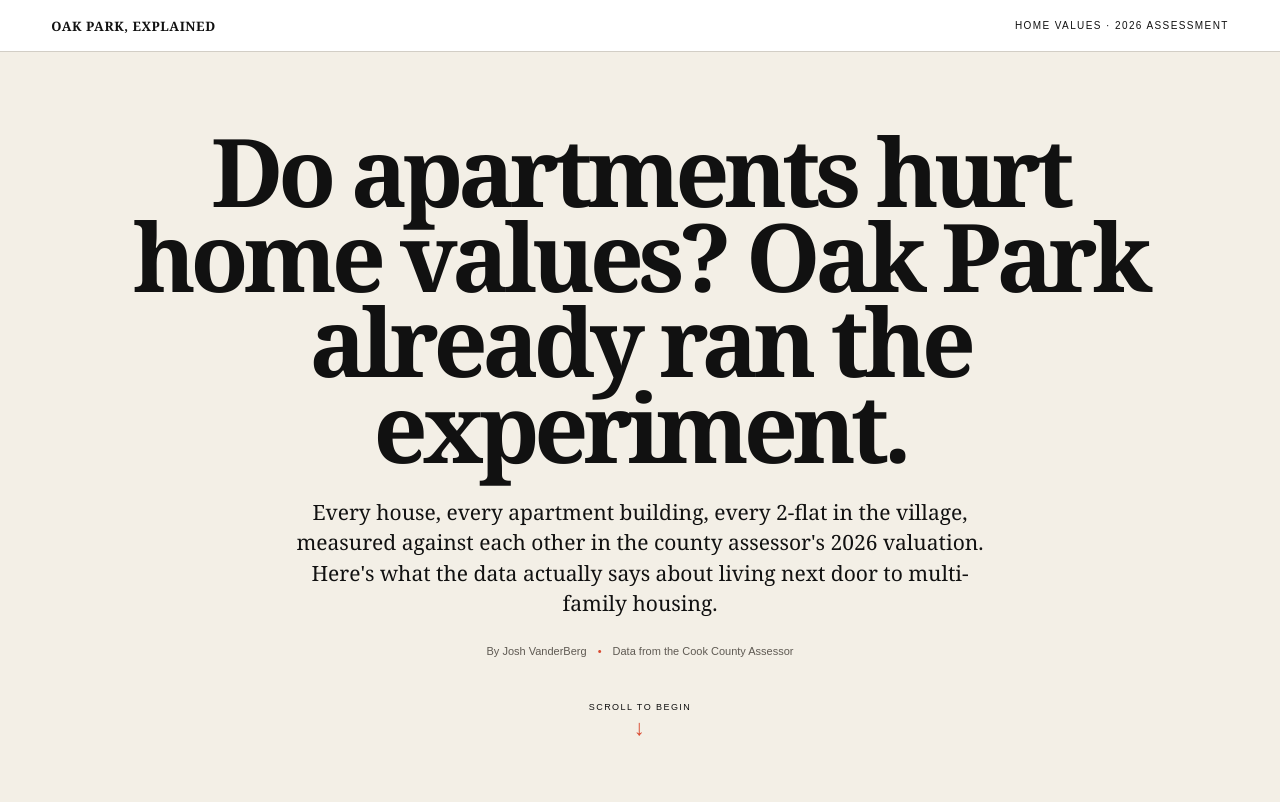
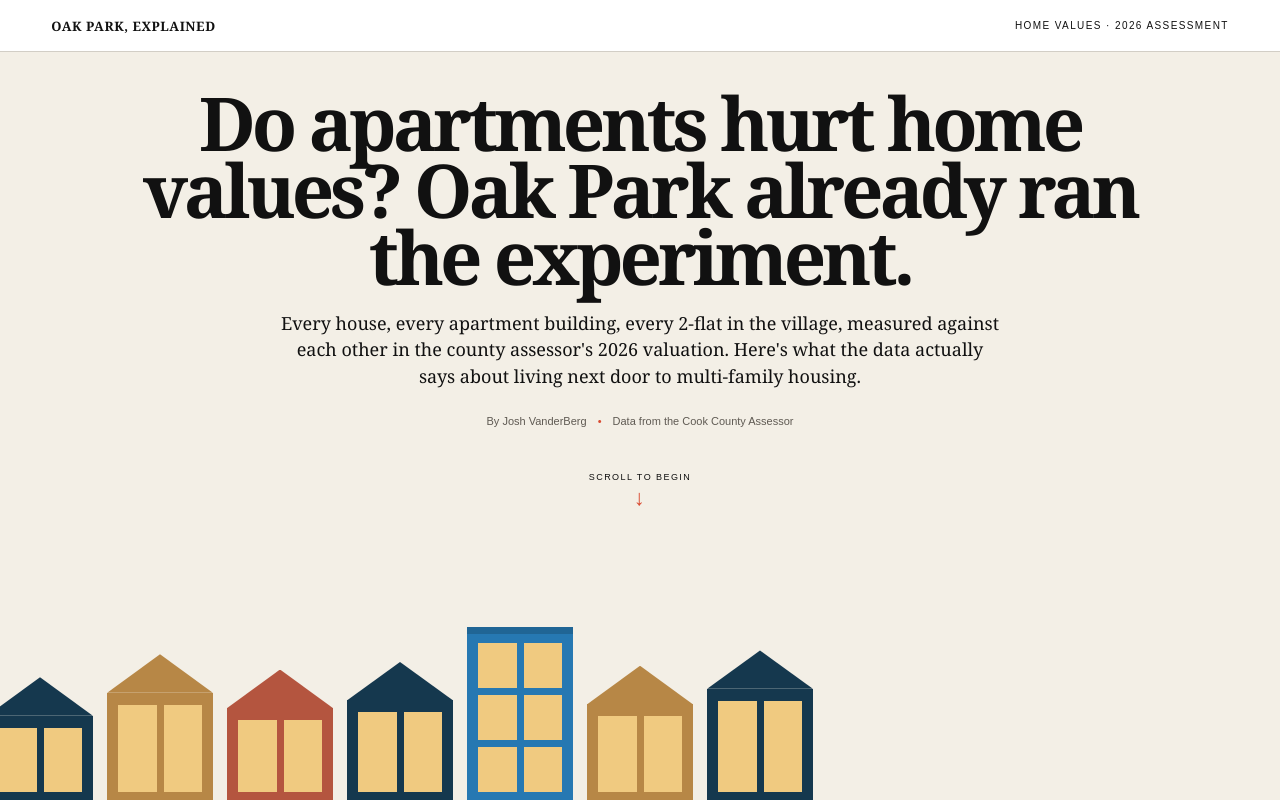
Before and after one commit to jvanderberg/proximity-explainer, a Next.js app: page / in a window 1280 px wide. Shown: the top 802 px of the page. Built offline with nearby package versions, Linux system fonts and the light colour scheme.

Commit message:
Hero streetscape graphic and 1200x630 social preview card

```diff
--- a/app/globals.css
+++ b/app/globals.css
@@ -18,8 +18,21 @@ a { color: inherit; }
 /* ---------- masthead & hero ---------- */
 .masthead { height: 52px; padding: 0 4vw; display: flex; align-items: center; justify-content: space-between; border-bottom: 1px solid #d2cec6; background: #fff; font-size: 10px; letter-spacing: .14em; position: relative; z-index: 20; }
 .brand { font: bold 13px Georgia, serif; text-decoration: none; letter-spacing: .04em; }
-.hero { min-height: calc(100svh - 52px); display: grid; place-items: center; position: relative; overflow: hidden; background: var(--paper); }
-.hero-copy { position: relative; z-index: 2; text-align: center; max-width: 1180px; padding: 7svh 24px 9svh; display: flex; flex-direction: column; align-items: center; }
+.hero { min-height: max(660px, calc(100svh - 52px)); display: grid; place-items: start center; position: relative; overflow: hidden; background: var(--paper); }
+.hero-copy { position: relative; z-index: 2; text-align: center; max-width: 1180px; padding: 5svh 24px calc(clamp(140px, 24svh, 220px) + 28px); display: flex; flex-direction: column; align-items: center; }
+
+/* hero streetscape: a quiet block of houses with 2-flats mid-block */
+.hero-street { position: absolute; left: -1%; bottom: -4px; width: 102%; height: clamp(140px, 24svh, 220px); display: flex; align-items: flex-end; gap: 1.1%; z-index: 1; }
+.lot { flex: 1; height: 100%; display: flex; flex-direction: column; justify-content: flex-end; align-items: stretch; transform: translateY(115%); animation: streetRise .8s cubic-bezier(.16, 1, .3, 1) forwards; animation-delay: var(--d); }
+@keyframes streetRise { to { transform: translateY(0); } }
+.lot .bldg { height: var(--bh); display: grid; grid-template-columns: 1fr 1fr; gap: 7px; padding: 12px 11px; }
+.lot .bldg i { background: #f0ca80; min-height: 10px; }
+.lot .roof { display: block; width: 100%; height: 20%; min-height: 24px; clip-path: polygon(50% 0, 100% 100%, 0 100%); }
+.lc-n .bldg, .lc-n .roof { background: var(--navy); }
+.lc-t .bldg, .lc-t .roof { background: #b78746; }
+.lc-r .bldg, .lc-r .roof { background: #b4553f; }
+.lc-b .bldg { background: var(--blue); }
+.lot-mf .bldg { padding-top: 16px; box-shadow: inset 0 7px 0 rgba(0, 0, 0, .16); }
 .hero h1 { font: 700 clamp(52px, 7.4vw, 116px)/.9 Georgia, serif; letter-spacing: -.055em; margin: 20px 0 28px; max-width: 1100px; }
 .dek { font: 21px/1.45 Georgia, serif; max-width: 720px; margin: auto; }
 .byline { font-size: 11px; color: #5f5a53; margin-top: 26px; }
@@ -188,6 +201,11 @@ footer a { white-space: nowrap; }
   .masthead > span { display: none; }
   .hero h1 { font-size: clamp(42px, 11.5vw, 56px); }
   .dek { font-size: 17px; }
+  .hero-street { height: clamp(100px, 16svh, 150px); gap: 1.6%; }
+  .hero-copy { padding-bottom: calc(clamp(100px, 16svh, 150px) + 24px); }
+  .lot:nth-child(n+8) { display: none; }
+  .lot .bldg { gap: 4px; padding: 7px 6px; }
+  .lot .roof { min-height: 14px; }
   .intro-card { padding: 32px 25px; }
   .intro-card p { font-size: 18px; }
   .scroll-story { display: block; }
@@ -220,6 +238,11 @@ footer a { white-space: nowrap; }
   footer { grid-template-columns: 1fr; }
   footer > div { justify-content: flex-start; }
 }
+@media (max-height: 840px) and (min-width: 851px) {
+  .hero h1 { font-size: clamp(44px, 5.8vw, 86px); margin: 14px 0 20px; }
+  .hero .dek { font-size: 18px; }
+  .hero-copy { padding-top: 3svh; }
+}
 @media (prefers-reduced-motion: reduce) {
   html { scroll-behavior: auto; }
   *, *::before, *::after { animation: none !important; transition: none !important; }
--- a/app/layout.tsx
+++ b/app/layout.tsx
@@ -17,12 +17,14 @@ export const metadata: Metadata = {
     url: "/",
     siteName: "Oak Park, Explained",
     type: "website",
+    images: [{ url: "og.png", width: 1200, height: 630, alt: "Do apartments hurt home values? Oak Park already ran the experiment." }],
   },
   twitter: {
-    card: "summary",
+    card: "summary_large_image",
     title: "Do apartments hurt home values? Oak Park already ran the experiment.",
     description:
       "Houses next to mid-block apartment buildings are worth the same as identical houses two blocks away. A scroll-through of the data and the method.",
+    images: ["og.png"],
   },
 };
 
--- a/app/page.tsx
+++ b/app/page.tsx
@@ -363,6 +363,21 @@ export default function Home() {
       <header className="masthead"><a href="#top" className="brand">OAK PARK, EXPLAINED</a><span>HOME VALUES · {D.year} ASSESSMENT</span></header>
 
       <section className="hero" id="top">
+        <div className="hero-street" aria-hidden="true">
+          {[
+            { k: "h", h: 46, c: "n" }, { k: "h", h: 58, c: "t" }, { k: "h", h: 50, c: "r" },
+            { k: "h", h: 54, c: "n" }, { k: "mf", h: 92, c: "b" }, { k: "h", h: 52, c: "t" },
+            { k: "h", h: 60, c: "n" }, { k: "h", h: 48, c: "r" }, { k: "mf", h: 84, c: "b" },
+            { k: "h", h: 56, c: "t" }, { k: "h", h: 50, c: "n" },
+          ].map((b, i) => (
+            <div className={`lot lot-${b.k} lc-${b.c}`} style={{ "--bh": `${b.h}%`, "--d": `${i * 60}ms` } as React.CSSProperties} key={i}>
+              {b.k === "h" && <i className="roof" />}
+              <div className="bldg">
+                {Array.from({ length: b.k === "mf" ? 6 : 2 }).map((_, w) => <i key={w} />)}
+              </div>
+            </div>
+          ))}
+        </div>
         <div className="hero-copy">
           <h1>Do apartments hurt home values? Oak Park already ran the experiment.</h1>
           <p className="dek">
```
Also changed, not shown: public/og.png (added).
